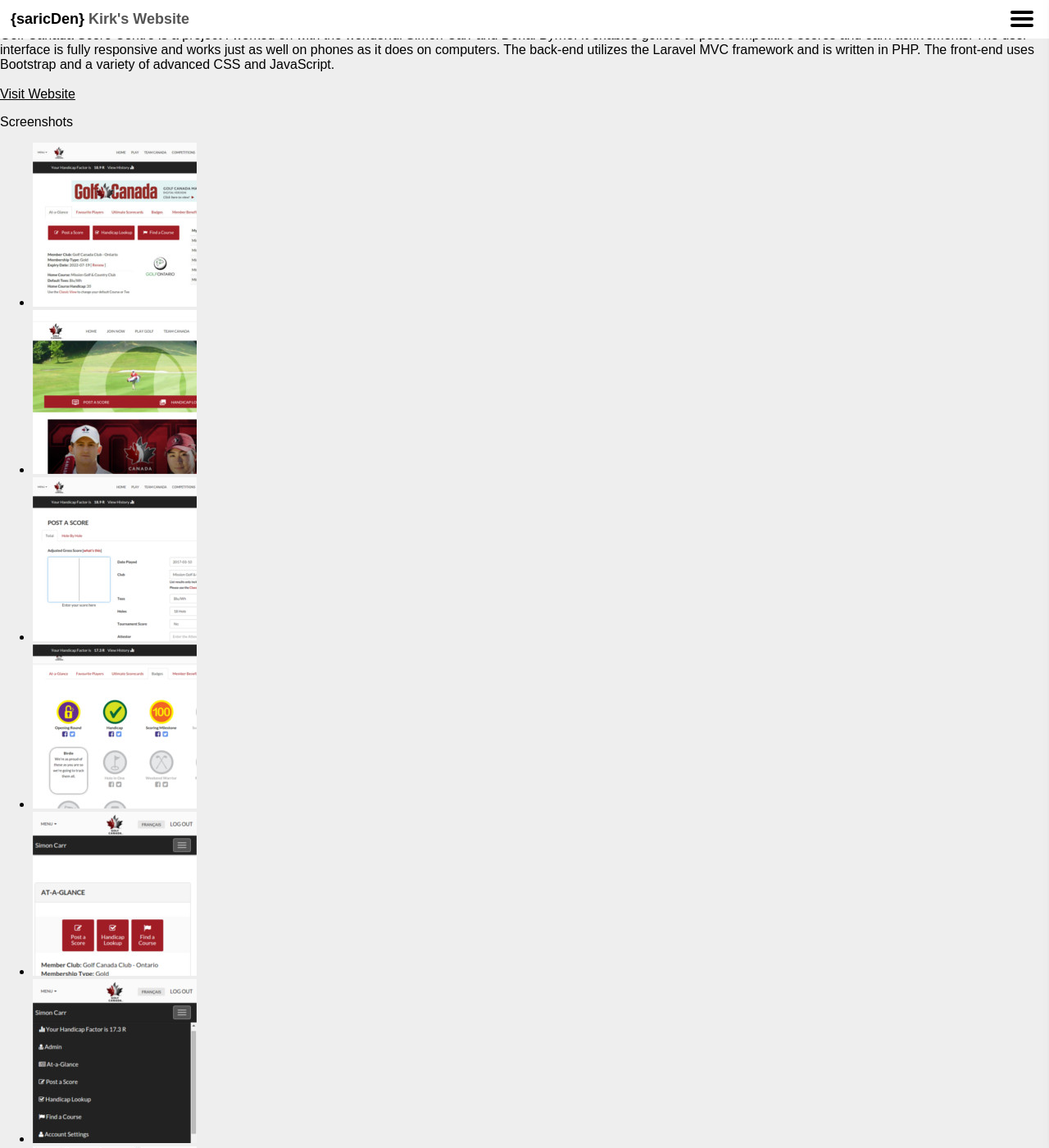
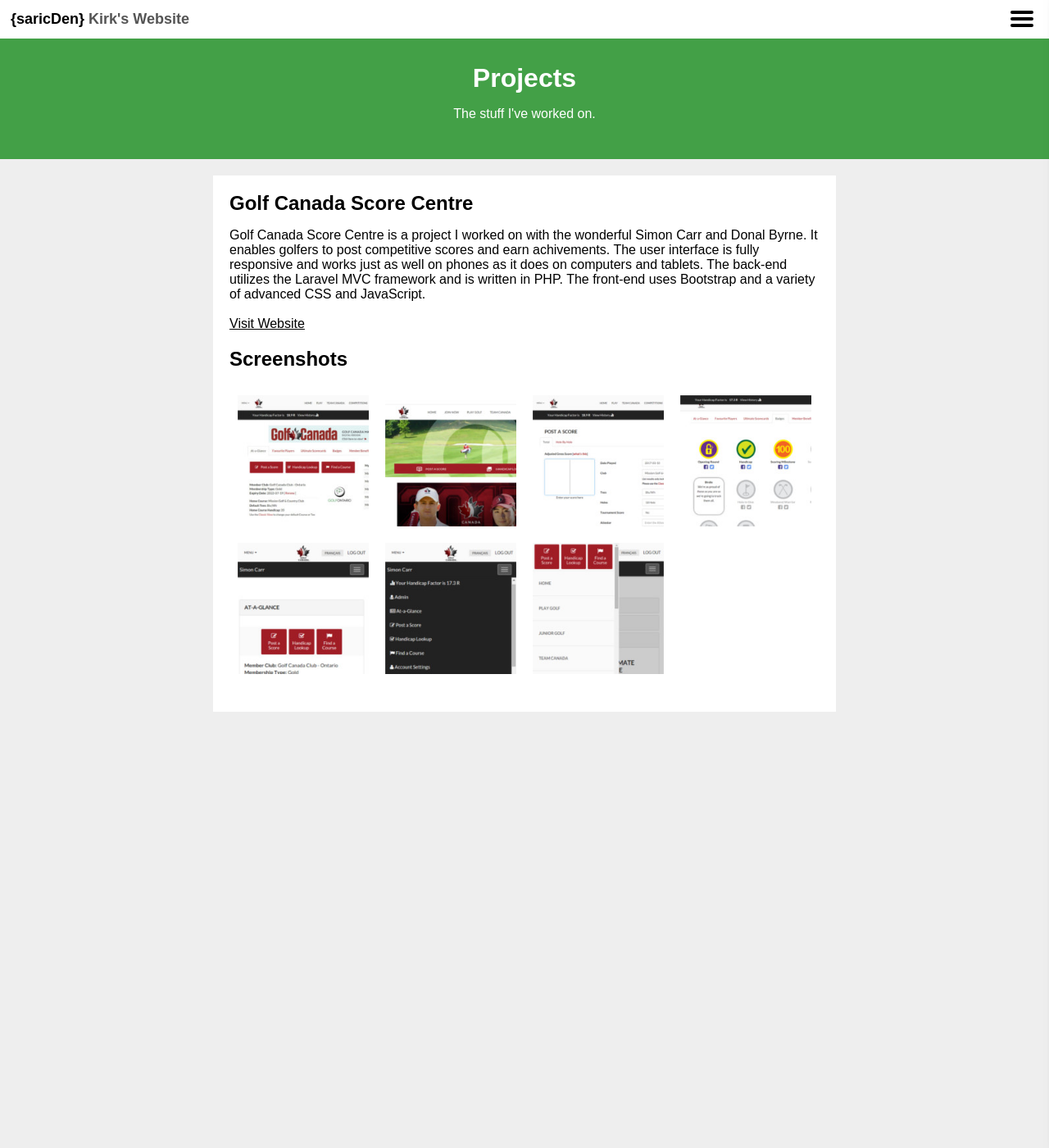
Before and after one commit to saricden/saricden.com, a Jekyll site: the page built from _posts/websites/2016-06-19-golf-canada.md, in a window 1280 px wide and 1400 px high. Shown: the whole window at 82% size. Built offline with Jekyll 4.4.1, drawn with Linux system fonts in a browser that asks for light colours.

Commit message:
Adds layout for websites, and CSS for photo gallery.

```diff
--- /dev/null
+++ b/_layouts/website.html
@@ -0,0 +1,13 @@
+---
+layout: default
+---
+<header class="banner">
+  <h1>Projects</h1>
+  <p>The stuff I've worked on.</p>
+</header>
+
+<main class="contentbox">
+  <article class="content">
+    {{ content }}
+  </article>
+</main>
--- a/_posts/websites/2016-06-19-golf-canada.md
+++ b/_posts/websites/2016-06-19-golf-canada.md
@@ -7,56 +7,48 @@
 permalink: /websites/golf-canada/
 listImg: /src/img/website-screens-square/golf-canada.jpg
 ---
-<div class="box">
-  <header>{{ page.title }}</header>
-  <div class="inner">
-    <p>
-      Golf Canada Score Centre is a project I worked on with the wonderful Simon Carr and Donal Byrne. It enables golfers to post competitive scores and earn achivements. The user interface is fully responsive and works just as well on phones as it does on computers. The back-end utilizes the Laravel MVC framework and is written in PHP. The front-end uses Bootstrap and a variety of advanced CSS and JavaScript.<br>
-      <br>
-      <a href="http://golfcanada.ca/" target="_blank">Visit Website</a>
-    </p>
-  </div>
-</div>
+<h1>{{ page.title }}</h1>
+<p>
+  Golf Canada Score Centre is a project I worked on with the wonderful Simon Carr and Donal Byrne. It enables golfers to post competitive scores and earn achivements. The user interface is fully responsive and works just as well on phones as it does on computers and tablets. The back-end utilizes the Laravel MVC framework and is written in PHP. The front-end uses Bootstrap and a variety of advanced CSS and JavaScript.<br>
+  <br>
+  <a href="http://golfcanada.ca/" target="_blank">Visit Website</a>
+</p>
 
-<div class="box">
-  <header>Screenshots</header>
-  <div class="inner">
-    <ul class="content-list">
-      <li>
-        <a href="">
-          <img src="/src/img/website-screens-square/golf-canada.jpg">
-        </a>
-      </li>
-      <li>
-        <a href="">
-          <img src="/src/img/website-screens-square/golf-canada-home.jpg">
-        </a>
-      </li>
-      <li>
-        <a href="">
-          <img src="/src/img/website-screens-square/golf-canada-score.jpg">
-        </a>
-      </li>
-      <li>
-        <a href="">
-          <img src="/src/img/website-screens-square/golf-canada-badges.jpg">
-        </a>
-      </li>
-      <li>
-        <a href="">
-          <img src="/src/img/website-screens-square/golf-canada-mobile.jpg">
-        </a>
-      </li>
-      <li>
-        <a href="">
-          <img src="/src/img/website-screens-square/golf-canada-mobile2.jpg">
-        </a>
-      </li>
-      <li>
-        <a href="">
-          <img src="/src/img/website-screens-square/golf-canada-mobile3.jpg">
-        </a>
-      </li>
-    </ul>
-  </div>
-</div>
+<h2>Screenshots</h2>
+<ul class="photo-gallery">
+  <li>
+    <a href="">
+      <img src="/src/img/website-screens-square/golf-canada.jpg">
+    </a>
+  </li>
+  <li>
+    <a href="">
+      <img src="/src/img/website-screens-square/golf-canada-home.jpg">
+    </a>
+  </li>
+  <li>
+    <a href="">
+      <img src="/src/img/website-screens-square/golf-canada-score.jpg">
+    </a>
+  </li>
+  <li>
+    <a href="">
+      <img src="/src/img/website-screens-square/golf-canada-badges.jpg">
+    </a>
+  </li>
+  <li>
+    <a href="">
+      <img src="/src/img/website-screens-square/golf-canada-mobile.jpg">
+    </a>
+  </li>
+  <li>
+    <a href="">
+      <img src="/src/img/website-screens-square/golf-canada-mobile2.jpg">
+    </a>
+  </li>
+  <li>
+    <a href="">
+      <img src="/src/img/website-screens-square/golf-canada-mobile3.jpg">
+    </a>
+  </li>
+</ul>
--- a/src/css/main.css
+++ b/src/css/main.css
@@ -164,7 +164,7 @@
 }
 
 /* Clear floats */
-.clearfix:after {
+.clearfix:after, .photo-gallery:after {
   display: block;
   content: "";
   clear: both;
@@ -196,6 +196,25 @@
   white-space: nowrap;
   overflow: hidden;
   text-overflow: ellipsis;
+}
+
+/* Photo gallery */
+ul.photo-gallery {
+  list-style: none;
+  padding: 0;
+}
+ul.photo-gallery li {
+  float: left;
+  width: 25%;
+}
+ul.photo-gallery li a,
+ul.photo-gallery li a img {
+  display: block;
+  width: 100%;
+}
+ul.photo-gallery li a {
+  box-sizing: border-box;
+  padding: 10px;
 }
 
 /* Single-use classes
@@ -240,6 +259,12 @@
   }
 }
 
+@media only screen and (max-width: 650px) {
+  ul.photo-gallery li {
+    width: 33%;
+  }
+}
+
 @media only screen and (max-width: 615px) {
   .website {
     width: 33%;
@@ -255,6 +280,12 @@
   }
 }
 
+@media only screen and (max-width: 500px) {
+  ul.photo-gallery li {
+    width: 50%;
+  }
+}
+
 @media only screen and (max-width: 450px) {
   .website, .game {
     width: 50%;
```
Also changed, not shown: other parts of _posts/websites/2016-06-19-golf-canada.md (+1 -1 lines).
